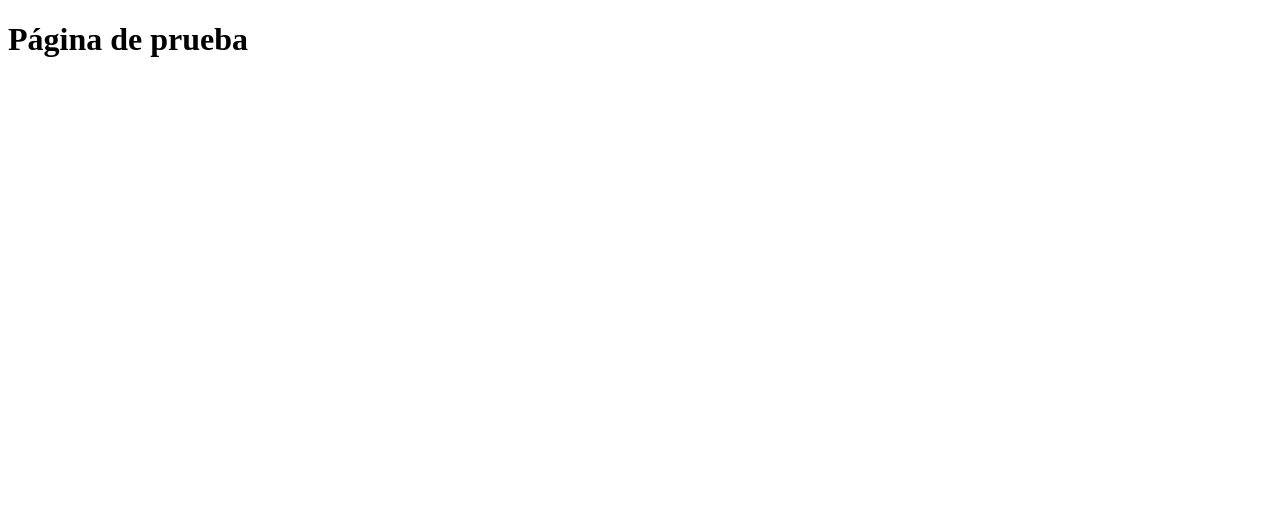
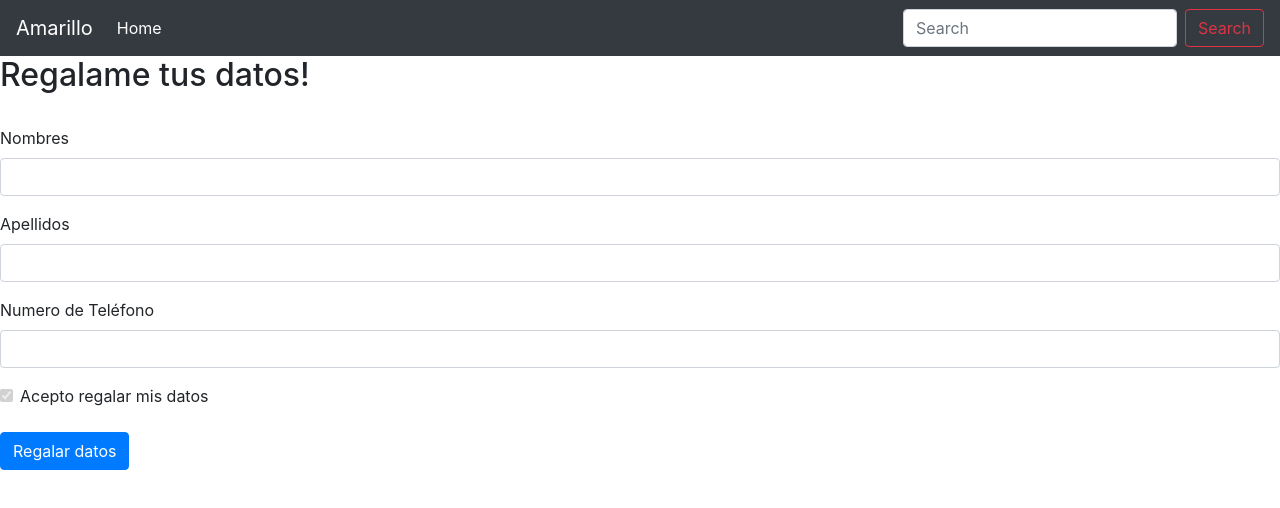
Before and after one commit to JavierObeso/AppsMoviles, a plain HTML site: page index.html in a window 1280 px wide. Drawn offline with nearby package versions, Linux system fonts and the light colour scheme.

Commit message:
modificacion index

```diff
--- a/index.html
+++ b/index.html
@@ -1,10 +1,69 @@
-<!DOCTYPE html>
+<!doctype html>
 <html lang="en">
-<head>
-    <meta charset="UTF-8">
-    <title>Aplicaciones M&oacute;viles</title>
-</head>
-<body>
-    <h1>P&aacute;gina de prueba</h1>
-</body>
+  <head>
+    <!-- Required meta tags -->
+    <meta charset="utf-8">
+    <meta name="viewport" content="width=device-width, initial-scale=1, shrink-to-fit=no">
+
+    <!-- Bootstrap CSS -->
+    <link rel="stylesheet" href="https://stackpath.bootstrapcdn.com/bootstrap/4.4.1/css/bootstrap.min.css" integrity="sha384-Vkoo8x4CGsO3+Hhxv8T/Q5PaXtkKtu6ug5TOeNV6gBiFeWPGFN9MuhOf23Q9Ifjh" crossorigin="anonymous">
+    <link rel="stylesheet" href="css/style.css">
+    <title>Hola, Amarilo!</title>
+  </head>
+  <body>
+
+    <nav class="navbar navbar-expand-sm navbar-dark bg-dark">
+        <a class="navbar-brand" href="#">Amarillo</a>
+        <button class="navbar-toggler d-lg-none" type="button" data-toggle="collapse" data-target="#collapsibleNavId" aria-controls="collapsibleNavId"
+            aria-expanded="false" aria-label="Toggle navigation"></button>
+        <div class="collapse navbar-collapse" id="collapsibleNavId">
+            <ul class="navbar-nav mr-auto mt-2 mt-lg-0">
+                <li class="nav-item active">
+                    <a class="nav-link" href="#">Home <span class="sr-only">(current)</span></a>
+                </li>
+            </ul>
+            <form class="form-inline my-2 my-lg-0">
+                <input class="form-control mr-sm-2" type="text" placeholder="Search">
+                <button class="btn btn-outline-danger my-2 my-sm-0" type="submit">Search</button>
+            </form>
+        </div>
+    </nav>
+
+    <div class="form-container">
+        <form action="mailto:javier.obesoc@gmail.com" method="get" enctype="text/plain">
+            <h2>Regalame tus datos!</h2>
+            <br>
+            <div class="form-group">
+              <label for="exmpleInputName">Nombres</label>
+              <input type="text" class="form-control" aria-describedby="name" required>
+            </div>
+            <div class="form-group">
+                <label for="exampleInputLastName">Apellidos</label>
+                <input type="text" class="form-control" aria-describedby="lastName" required>
+            </div>
+            <div class="form-group">
+                <label for="exampleInputPhoneNumber">Numero de Teléfono</label>
+                <input type="tel" class="form-control" aria-describedby="phoneNumber" required>
+            </div>
+            <div class="form-check">
+              <label class="form-check-label">
+                <input type="checkbox" class="form-check-input" name="" id="" value="checkedValue" checked disabled>
+                Acepto regalar mis datos
+              </label>
+            </div>
+            <br>
+            <button type="submit" class="btn btn-primary">Regalar datos</button>
+        </form>
+    </div>
+
+
+
+
+
+    <!-- Optional JavaScript -->
+    <!-- jQuery first, then Popper.js, then Bootstrap JS -->
+    <script src="https://code.jquery.com/jquery-3.4.1.slim.min.js" integrity="sha384-J6qa4849blE2+poT4WnyKhv5vZF5SrPo0iEjwBvKU7imGFAV0wwj1yYfoRSJoZ+n" crossorigin="anonymous"></script>
+    <script src="https://cdn.jsdelivr.net/npm/popper.js@1.16.0/dist/umd/popper.min.js" integrity="sha384-Q6E9RHvbIyZFJoft+2mJbHaEWldlvI9IOYy5n3zV9zzTtmI3UksdQRVvoxMfooAo" crossorigin="anonymous"></script>
+    <script src="https://stackpath.bootstrapcdn.com/bootstrap/4.4.1/js/bootstrap.min.js" integrity="sha384-wfSDF2E50Y2D1uUdj0O3uMBJnjuUD4Ih7YwaYd1iqfktj0Uod8GCExl3Og8ifwB6" crossorigin="anonymous"></script>
+  </body>
 </html>
```
